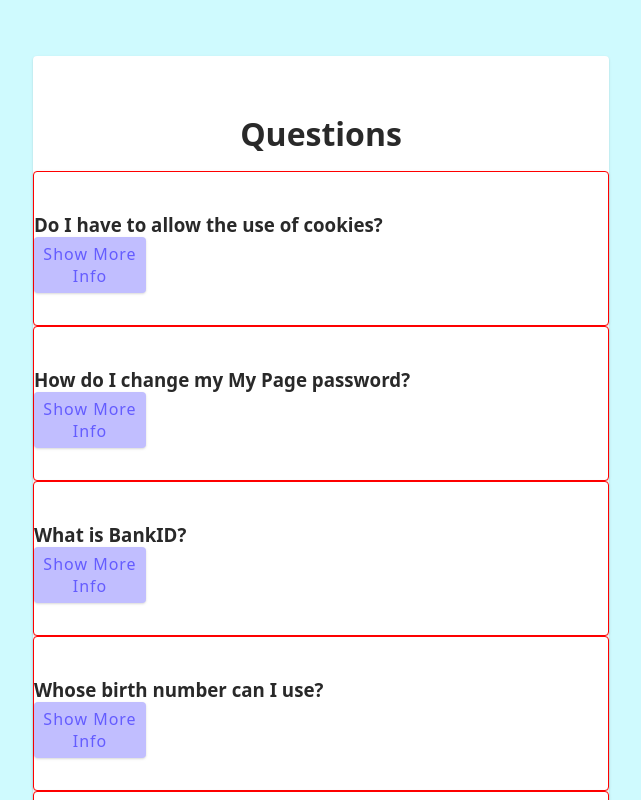
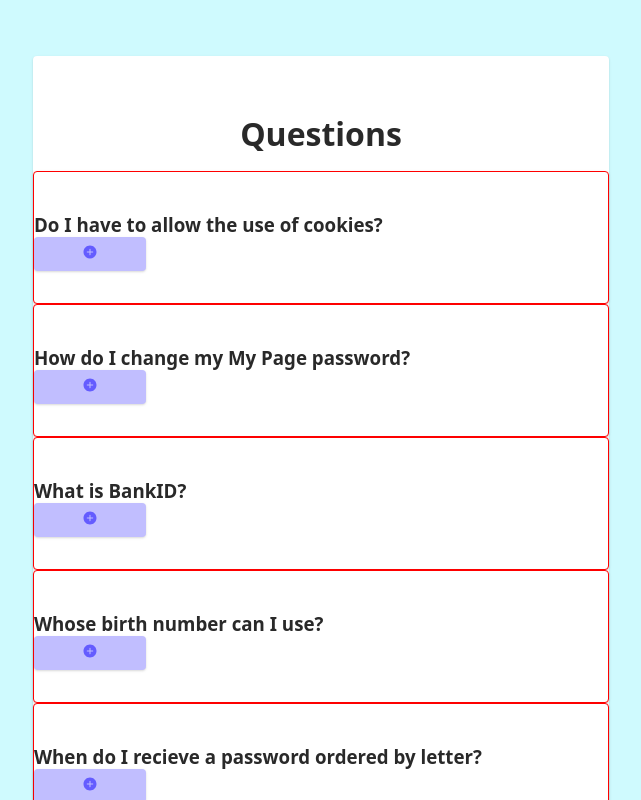
Before and after one commit to L-Qichen/React-mini-projects, a React (Vite) app in the folder FAQs/: page / in a window 1280 px wide. Shown: the top 800 px of the page, without its empty margins (319-960 px from the left). Built offline with nearby package versions, Linux system fonts and the light colour scheme.

Commit message:
Added the icon into button

```diff
--- a/FAQs/package.json
+++ b/FAQs/package.json
@@ -11,7 +11,8 @@
   },
   "dependencies": {
     "react": "^18.2.0",
-    "react-dom": "^18.2.0"
+    "react-dom": "^18.2.0",
+    "react-icons": "^4.11.0"
   },
   "devDependencies": {
     "@types/react": "^18.2.15",
--- a/FAQs/src/Question.jsx
+++ b/FAQs/src/Question.jsx
@@ -1,4 +1,5 @@
 import { useState } from 'react'
+import { IoIosAddCircle } from 'react-icons/io'
 
 const Question = ({ title, info }) => {
   const [isShowed, setIsShowed] = useState(false);
@@ -11,7 +12,7 @@ const Question = ({ title, info }) => {
     <>
       <h3>{title}</h3>
       <button type="button" className="btn" onClick={onclickHandle}>
-        show more info
+        <IoIosAddCircle />
       </button>
       {isShowed ?
         <p>{info}</p> :
```
Also changed, not shown: 1 other file (tests, documents, lock files or other folders).
